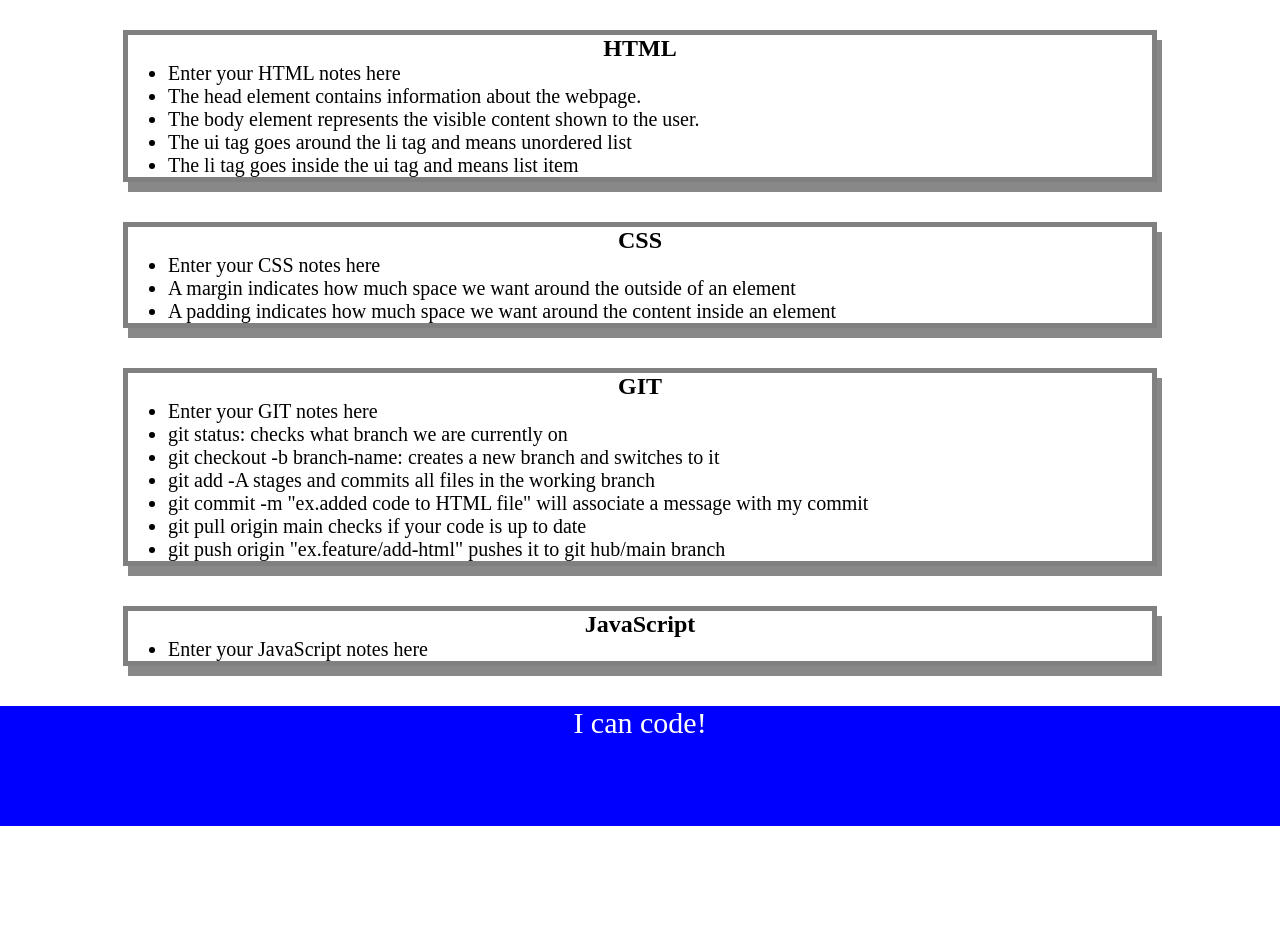
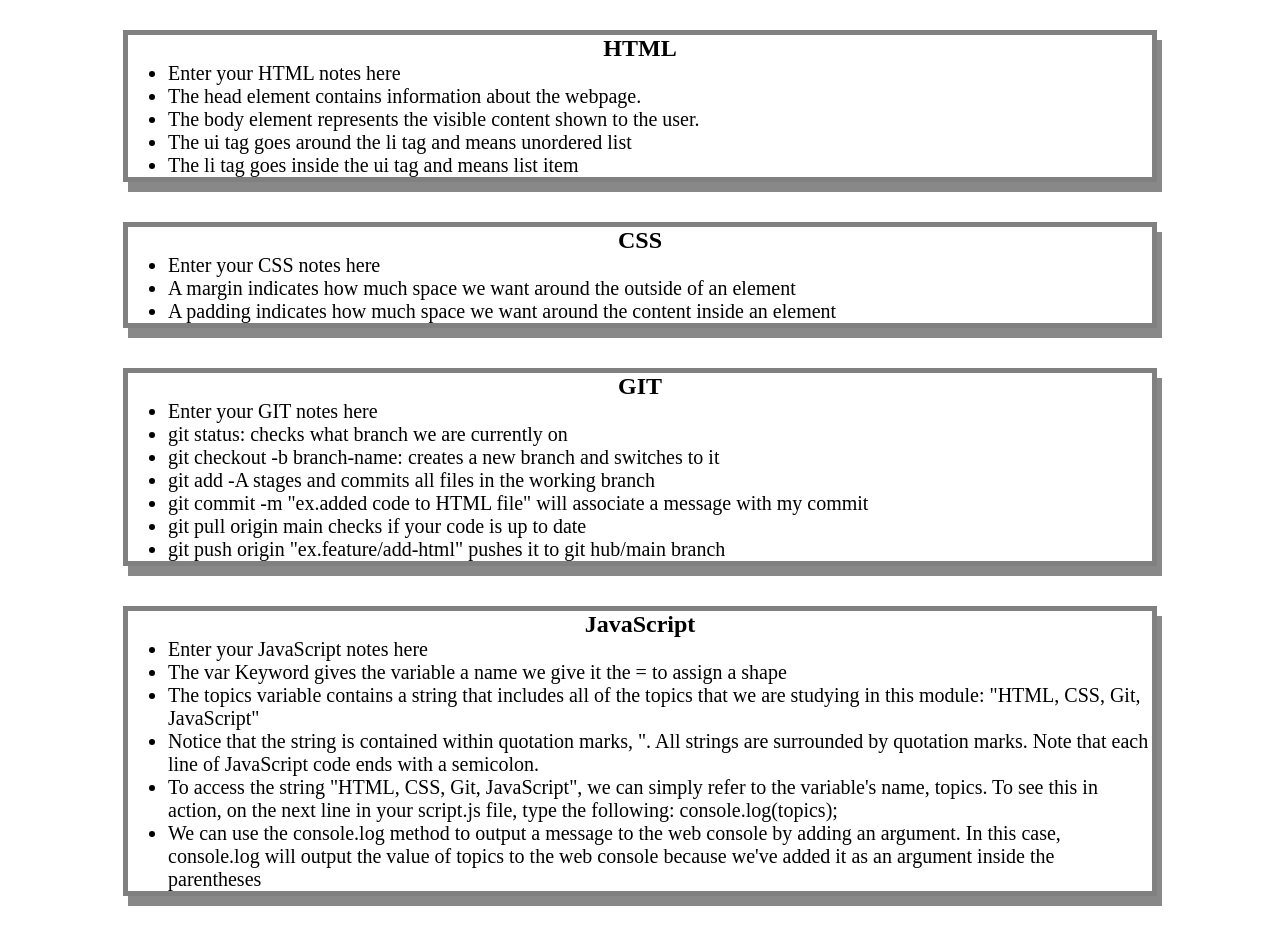
Before and after one commit to Evaristoriver01/Prework-Study-Guide, a plain HTML site: page assets/index.html in a window 1280 px wide. Shown: the part 130-1063 px from the top of the page. Before the commit the page ends 956 px from the top, so only its background shows below. Drawn offline with Linux system fonts and the light colour scheme; files whose address does not match are found by name.

Commit message:
added feature/add-js

```diff
--- /dev/null
+++ b/assets/assets/script.js
@@ -0,0 +1,19 @@
+var topics = ['HTML', 'CSS', 'Git', 'JavaScript'];
+for(var x = 0; x <topics.length; x++) {
+    console.log(topics[x]);
+}
+
+
+/*
+if (topic === 'HTML') {
+ console.log("Let's study HTML!");
+} else if (topic === 'CSS') {
+ console.log("Let's study CSS!");
+} else if (topic === 'Git') {
+ console.log("Let's study Git!");
+} else if (topic === 'JavaScript') {
+ console.log("Let's study JavaScript!");
+} else {
+ console.log('Please try again!');
+}
+*/
--- a/assets/index.html
+++ b/assets/index.html
@@ -12,6 +12,7 @@
     <header id="header">
       <h1>Prework Study Guide</h1>
       <img src="./assets/bowtie-cat.png" alt="Profile image of cat wearing a bow tie." />
+      <h2>✨ Open the Console to See What's Happening ✨</h2>
     </header>
 
     <main>
@@ -52,6 +53,12 @@
         <h2>JavaScript</h2>
         <ul>
           <li>Enter your JavaScript notes here</li>
+          <li>The var Keyword gives the variable a name we give it the = to assign a shape</li>
+          <li>The topics variable contains a string that includes all of the topics that we are studying in this module: "HTML, CSS, Git, JavaScript"</li>
+          <li> Notice that the string is contained within quotation marks, ". All strings are surrounded by quotation marks. Note that each line of JavaScript code ends with a semicolon.</li>
+          <li>To access the string "HTML, CSS, Git, JavaScript", we can simply refer to the variable's name, topics. To see this in action, on the next line in your script.js file, type the following:
+              console.log(topics);</li>
+          <li>We can use the console.log method to output a message to the web console by adding an argument. In this case, console.log will output the value of topics to the web console because we've added it as an argument inside the parentheses</li>
         </ul>
       </section>
 
@@ -60,5 +67,6 @@
     <footer>
       <p>I can code!</p>
     </footer>
+    <script src="./assets/script.js"></script>
   </body>
 </html>
```
